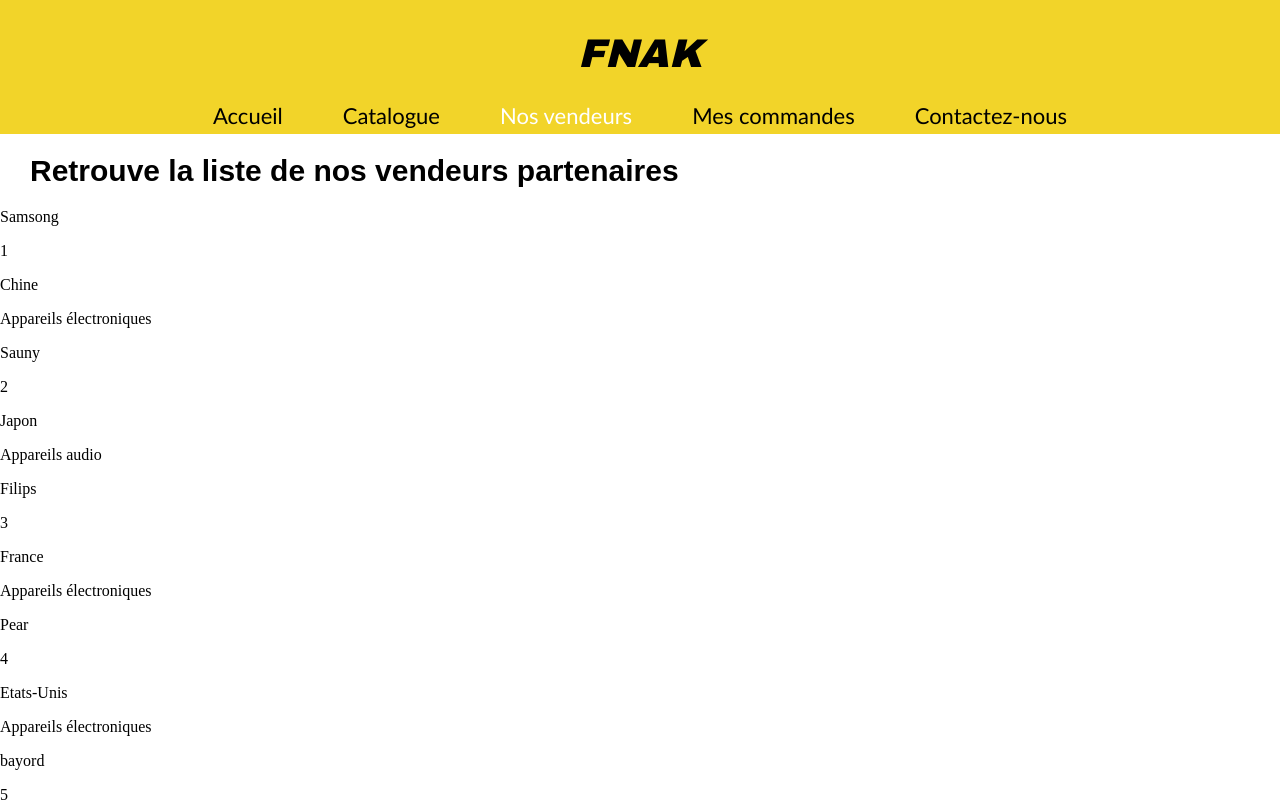
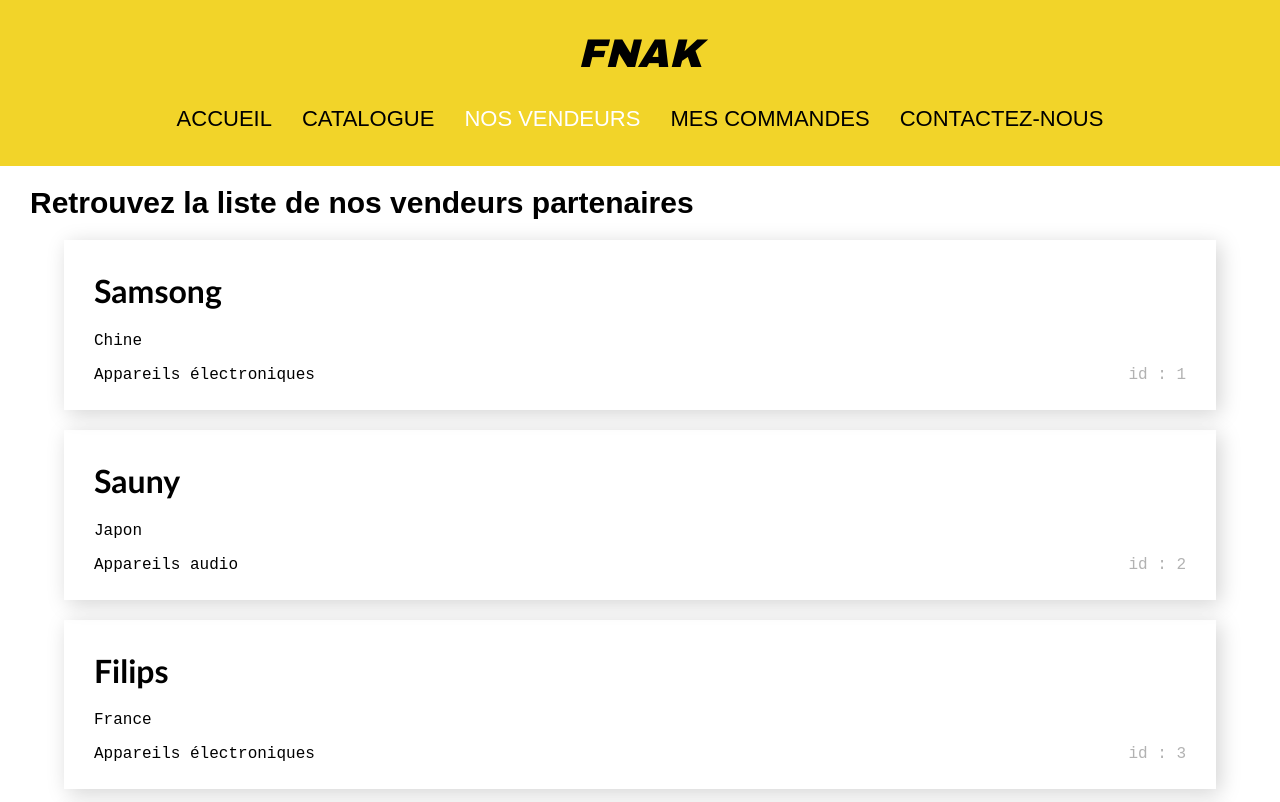
Before and after one commit to Mathunder/tse_ihm_project, an Angular app in the folder front-end-app/: page /vendeurs in a window 1280 px wide. Shown: the top 802 px of the page. Built offline with nearby package versions, Linux system fonts and the light colour scheme.

Commit message:
final design

```diff
--- a/front-end-app/src/app/header/header.component.css
+++ b/front-end-app/src/app/header/header.component.css
@@ -3,26 +3,65 @@
     background-color: #f2d429;
     margin-bottom: 5px;
     padding: 5px;
+    padding-bottom: 30px;
+}
+
+ul {
+    list-style: none;
+    margin: 0;
+    padding: 0;
+    text-align: center;
+}
+
+li{
+    display: inline-block;
+    margin: 0 15px;
 }
 
 a {
-    margin: 0 30px;
+    display: inline-block;
+    font-family: 'Arial';
+    font-size: 22px;
+    text-transform: uppercase;
+    text-decoration: none;
     color: #000000;
-    text-decoration: none;
-    font-family:'Trebuchet MS';
-    font-size: 22px;
-    &:hover {
-        text-decoration: underline overline;
-    }
+    display: block;
+    position: relative;
+    padding: 4px 0;
+}
+
+a::before {
+    content: "";
+    width: 100%;
+    height: 4px;
+    position: absolute;
+    left: 0;
+    bottom: 0;
+    background: #fff;
+    transition: 0.5s transform ease;
+    transform: scale3d(0, 1, 1);
+    transform-origin: 0 50%;
+}
+
+a:hover::before {
+    transform: scale3d(1, 1, 1);
+}
+
+a::before {
+    background: #fff;
+    transform-origin: 100% 50%;
+}
+
+a:hover::before {
+    transform-origin: 0 50%;
 }
 
 a.active {
-    color: #ffffff;
-    text-decoration: none;
+    color: white;
 }
 
-h1{
-    font-family:'Arial Black';
+h1 {
+    font-family: 'Arial Black';
     font-style: oblique;
     font-size: 40px;
 }
--- a/front-end-app/src/app/header/header.component.html
+++ b/front-end-app/src/app/header/header.component.html
@@ -1,10 +1,12 @@
 <header>
     <h1>FNAK</h1>
     <nav>
-        <a routerLink="" routerLinkActive="active" [routerLinkActiveOptions]="{ exact: true}">Accueil</a>
-        <a routerLink="catalogue" routerLinkActive="active" [routerLinkActiveOptions]="{ exact: true}">Catalogue</a>
-        <a routerLink="vendeurs" routerLinkActive="active" [routerLinkActiveOptions]="{ exact: true}">Nos vendeurs</a>
-        <a routerLink="mescommandes" routerLinkActive="active" [routerLinkActiveOptions]="{ exact: true}">Mes commandes</a>
-        <a routerLink="contact" routerLinkActive="active" [routerLinkActiveOptions]="{ exact: true}">Contactez-nous</a>
+        <ul>
+            <li><a routerLink="" routerLinkActive="active" [routerLinkActiveOptions]="{ exact: true}">Accueil</a></li>
+            <li><a routerLink="catalogue" routerLinkActive="active" [routerLinkActiveOptions]="{ exact: true}">Catalogue</a></li>
+            <li><a routerLink="vendeurs" routerLinkActive="active" [routerLinkActiveOptions]="{ exact: true}">Nos vendeurs</a></li>
+            <li><a routerLink="mescommandes" routerLinkActive="active" [routerLinkActiveOptions]="{ exact: true}">Mes commandes</a></li>
+            <li><a routerLink="contact" routerLinkActive="active" [routerLinkActiveOptions]="{ exact: true}">Contactez-nous</a></li>
+        </ul>
     </nav>
 </header>
--- a/front-end-app/src/app/orders-list/orders-list.component.css
+++ b/front-end-app/src/app/orders-list/orders-list.component.css
@@ -25,5 +25,5 @@
 }
 
 #total {
-	font-style: bold;
+	font-size: 25px;
 }
--- a/front-end-app/src/app/user-template/user-template.component.css
+++ b/front-end-app/src/app/user-template/user-template.component.css
@@ -0,0 +1,28 @@
+#user-display{
+	box-sizing: border-box;
+	width: 90%;
+	margin: 20px auto;
+	padding: 10px 30px;
+	box-shadow: lightgray 4px 4px 20px;
+	display: flex;
+	justify-content: space-between;
+}
+
+.user-infos{
+flex:40%;
+}
+
+h1 {
+font-family:'Trebuchet MS';
+}
+
+p {
+font-weight: 300;
+font-family:'Courier New', Courier, monospace;
+}
+
+#id {
+	display: flex;
+	align-items: end;
+	color: rgb(178, 178, 178);
+}
--- a/front-end-app/src/app/user-template/user-template.component.html
+++ b/front-end-app/src/app/user-template/user-template.component.html
@@ -1,4 +1,8 @@
-<p>{{ user.name }}</p>
-<p>{{ user.id }}</p>
-<p>{{ user.country }}</p>
-<p>{{ user.category }}</p>
+<div id="user-display">
+	<div id="user-infos">
+		<h1>{{ user.name }}</h1>
+		<p id="country">{{ user.country }}</p>
+		<p id="category">{{ user.category }}</p>
+	</div>
+	<p id="id">id : {{ user.id }}</p>
+</div>
--- a/front-end-app/src/app/user-template/user-template.component.ts
+++ b/front-end-app/src/app/user-template/user-template.component.ts
@@ -1,7 +1,7 @@
 import { Component, Input, OnInit } from '@angular/core';
 
 @Component({
-  selector: 'app-user-template',
+  selector: 'user-template',
   templateUrl: './user-template.component.html',
   styleUrls: ['./user-template.component.css']
 })
@@ -9,5 +9,5 @@
 
   ngOnInit(): void {}
 
-  @Input() user:any;
+  @Input() user: any;
 }
--- a/front-end-app/src/app/users-list/users-list.component.html
+++ b/front-end-app/src/app/users-list/users-list.component.html
@@ -1,2 +1,2 @@
-<h1>Retrouve la liste de nos vendeurs partenaires</h1>
-<app-user-template *ngFor="let currentUser of (users | async)" [user]="currentUser"></app-user-template>
+<h1>Retrouvez la liste de nos vendeurs partenaires</h1>
+<user-template *ngFor="let currentUser of (users | async)" [user]="currentUser"></user-template>
--- a/front-end-app/src/assets/users.json
+++ b/front-end-app/src/assets/users.json
@@ -24,7 +24,7 @@
 		"category": "Appareils électroniques"
 	},
 	{
-		"name": "bayord",
+		"name": "Bayord",
 		"id": 5,
 		"country": "France",
 		"category": "Livre"
--- a/front-end-app/src/interfaces/product.ts
+++ b/front-end-app/src/interfaces/product.ts
@@ -5,6 +5,6 @@
 	category: string,
 	price: number,
 	currency: string,
-	info:string;
+	info: string;
 	imgUrl: string
 }
```
Also changed, not shown: front-end-app/src/interfaces/user.ts (+4 -4 lines). Lines whose indentation alone changed are shown as unchanged.
